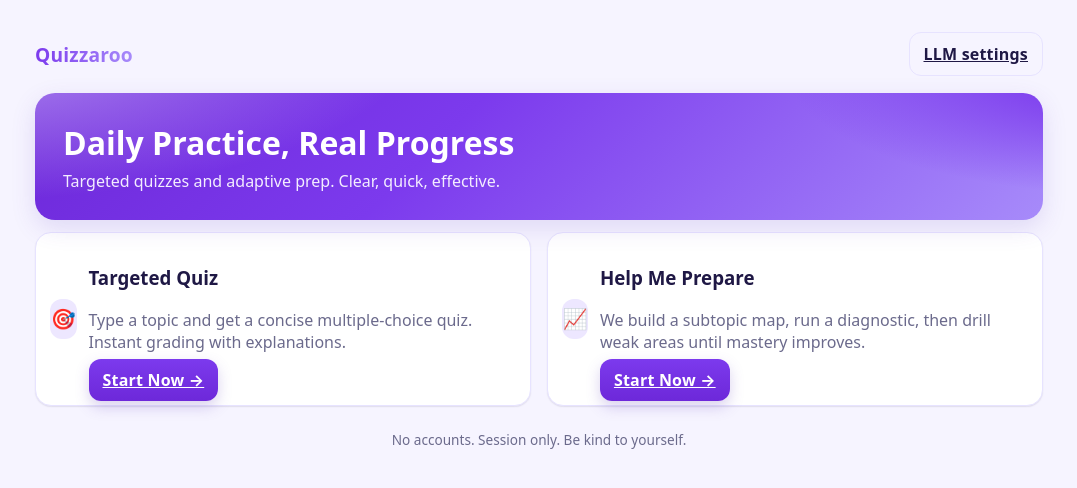
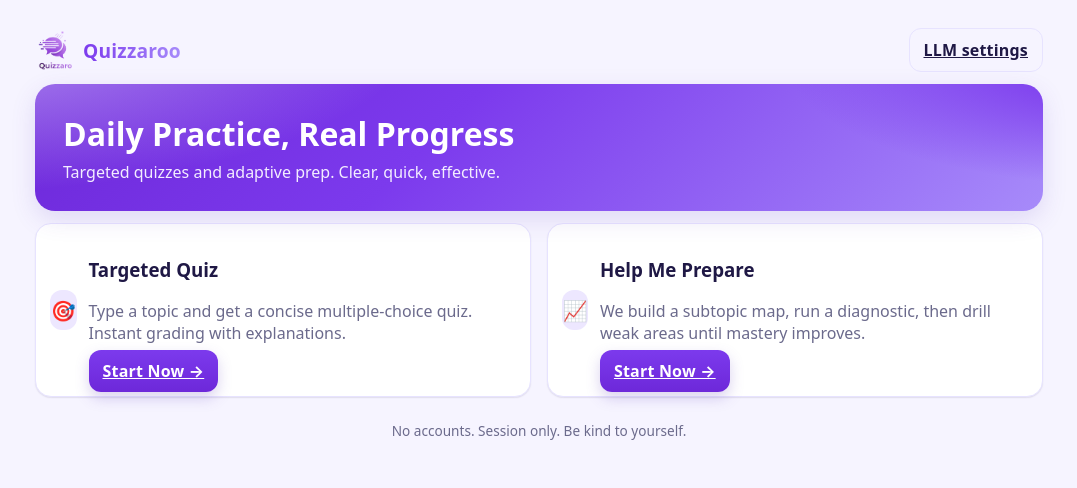
Before and after one commit to dynamiterdx/quizzing-app, a Next.js app: page / in a window 1280 px wide. Shown: the top 488 px of the page, without its empty margins (101-1178 px from the left). Built offline with nearby package versions, Linux system fonts and the light colour scheme.

Commit message:
feat: Update README for environment key usage, enhance layout with logo link, and add logo image

```diff
--- a/app/globals.css
+++ b/app/globals.css
@@ -26,6 +26,7 @@ body {
 }
 .container { max-width: 1040px; margin: 0 auto; padding: 16px; }
 .site-header { display: flex; align-items: center; justify-content: space-between; padding: 12px 0; }
+.logo-link { display: flex; align-items: center; gap: 8px; text-decoration: none; }
 .brand { font-size: 1.2rem; letter-spacing: 0.2px; background: linear-gradient(90deg, var(--primary), #a78bfa); -webkit-background-clip: text; background-clip: text; color: transparent; font-weight: 800; }
 .site-footer { color: var(--muted); font-size: 0.85rem; padding: 24px 0; text-align: center; }
 
--- a/app/layout.tsx
+++ b/app/layout.tsx
@@ -1,6 +1,8 @@
 import './globals.css';
 import 'katex/dist/katex.min.css';
 import type { Metadata } from 'next';
+import Image from 'next/image';
+import Link from 'next/link';
 import { LLMSettingsProvider } from '@/lib/llm-settings';
 
 export const metadata: Metadata = {
@@ -15,7 +17,10 @@ export default function RootLayout({ children }: { children: React.ReactNode })
         <LLMSettingsProvider>
           <div className="container">
             <header className="site-header">
-              <h1 className="brand">Quizzaroo</h1>
+              <Link href="/" className="logo-link" aria-label="Quizzaroo home">
+                <Image src="/logo.png" alt="Quizzaroo" width={40} height={40} priority />
+                <span className="brand">Quizzaroo</span>
+              </Link>
               <a className="btn btn-outline" href="/llm-settings">LLM settings</a>
             </header>
             <main>{children}</main>
```
Also changed, not shown: public/logo.png (renamed from static/logo.png), 1 other file (tests, documents, lock files or other folders).
